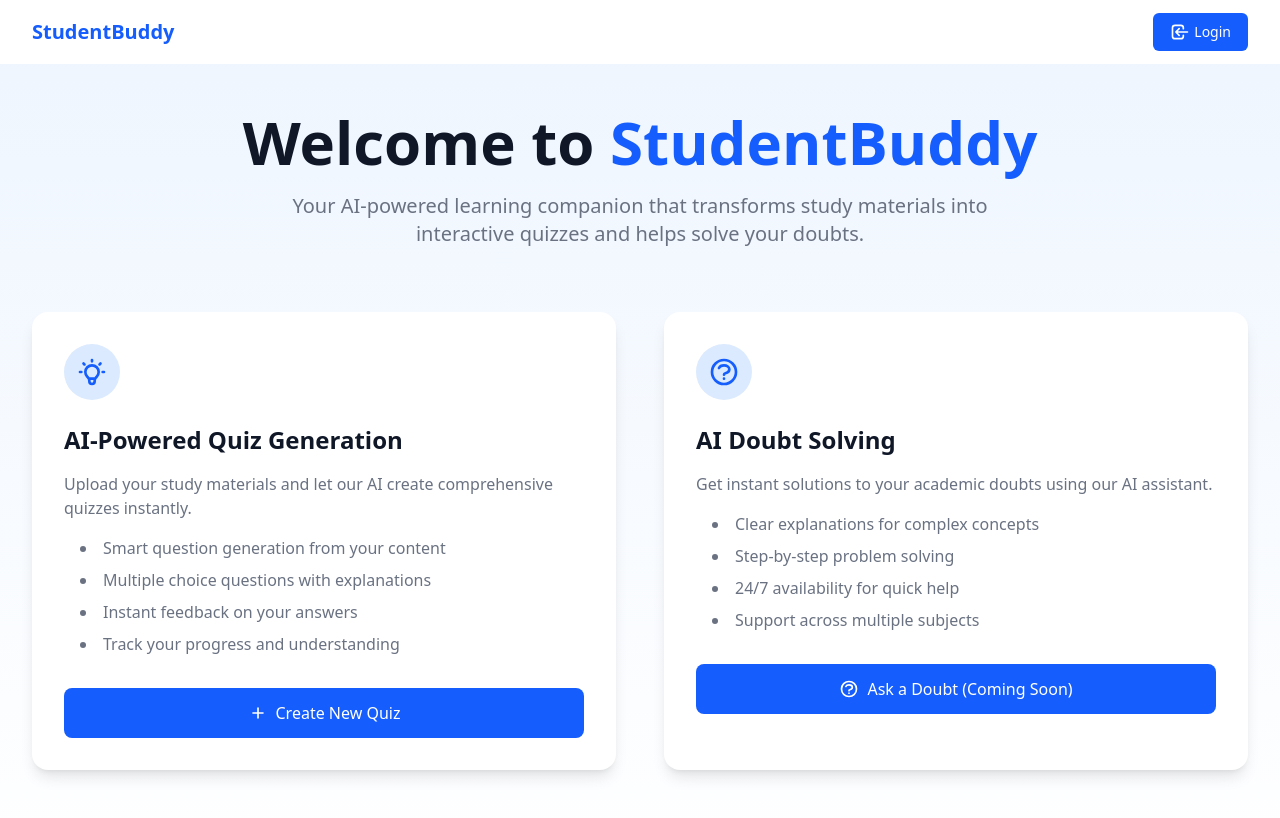
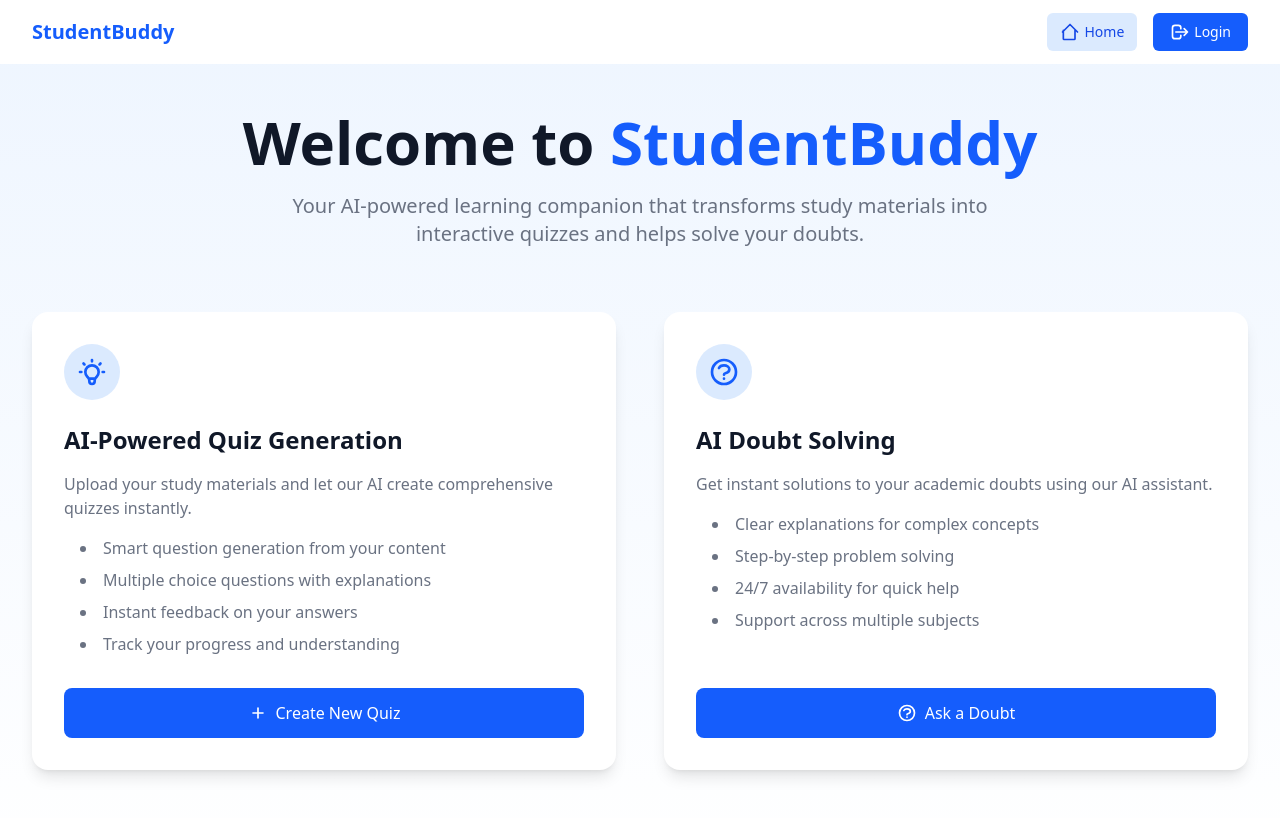
Before and after one commit to hemakesh-github/studentBuddy, a React (Vite) app in the folder frontend/: page / in a window 1280 px wide. Shown: the top 818 px of the page. Built offline with nearby package versions, Linux system fonts and the light colour scheme.

Commit message:
done the doubt solving feature

```diff
--- a/frontend/src/components/Home.jsx
+++ b/frontend/src/components/Home.jsx
@@ -59,14 +59,14 @@ function Home() {
                     </div>
 
                     {/* Doubt Solving Feature */}
-                    <div className="bg-white rounded-2xl shadow-lg hover:shadow-xl transition-shadow p-8">
+                    <div className="bg-white rounded-2xl shadow-lg hover:shadow-xl transition-shadow p-8 flex flex-col h-full">
                         <div className="w-14 h-14 rounded-full bg-blue-100 flex items-center justify-center mb-6">
                             <svg className="w-8 h-8 text-blue-600" fill="none" stroke="currentColor" viewBox="0 0 24 24">
                                 <path strokeLinecap="round" strokeLinejoin="round" strokeWidth="2" d="M8.228 9c.549-1.165 2.03-2 3.772-2 2.21 0 4 1.343 4 3 0 1.4-1.278 2.575-3.006 2.907-.542.104-.994.54-.994 1.093m0 3h.01M21 12a9 9 0 11-18 0 9 9 0 0118 0z" />
                             </svg>
                         </div>
                         <h2 className="text-2xl font-bold text-gray-900 mb-4">AI Doubt Solving</h2>
-                        <div className="space-y-4 mb-8 text-gray-500">
+                        <div className="space-y-4 text-gray-500 flex-1">
                             <p>Get instant solutions to your academic doubts using our AI assistant.</p>
                             <ul className="list-disc list-inside space-y-2 ml-4">
                                 <li>Clear explanations for complex concepts</li>
@@ -77,12 +77,12 @@ function Home() {
                         </div>
                         <button
                             onClick={handleDoubtSolving}
-                            className="w-full flex items-center justify-center px-6 py-3 border border-transparent text-base font-medium rounded-lg text-white bg-blue-600 hover:bg-blue-700 focus:outline-none focus:ring-2 focus:ring-offset-2 focus:ring-blue-500 transition-colors duration-200"
+                            className="mt-8 w-full flex items-center justify-center px-6 py-3 border border-transparent text-base font-medium rounded-lg text-white bg-blue-600 hover:bg-blue-700 focus:outline-none focus:ring-2 focus:ring-offset-2 focus:ring-blue-500 transition-colors duration-200"
                         >
                             <svg className="w-5 h-5 mr-2" fill="none" stroke="currentColor" viewBox="0 0 24 24">
                                 <path strokeLinecap="round" strokeLinejoin="round" strokeWidth="2" d="M8.228 9c.549-1.165 2.03-2 3.772-2 2.21 0 4 1.343 4 3 0 1.4-1.278 2.575-3.006 2.907-.542.104-.994.54-.994 1.093m0 3h.01M21 12a9 9 0 11-18 0 9 9 0 0118 0z" />
                             </svg>
-                            Ask a Doubt (Coming Soon)
+                            Ask a Doubt
                         </button>
                     </div>
                 </div>
--- a/frontend/src/components/Navbar.jsx
+++ b/frontend/src/components/Navbar.jsx
@@ -24,16 +24,38 @@ const Navbar = () => {
         <nav className="bg-white shadow-md">
             <div className="max-w-7xl mx-auto px-4 sm:px-6 lg:px-8">
                 <div className="flex justify-between items-center h-16">
-                    <div className="flex items-center">
+                    <div className="flex items-center space-x-6">
                         <h1
                             onClick={() => navigate('/')}
                             className="text-xl font-bold text-blue-600 cursor-pointer"
                         >
                             StudentBuddy
                         </h1>
+
                     </div>
 
                     <div className="flex items-center space-x-4">
+                        {/* Home Button */}
+                        <button
+                            onClick={() => navigate('/')}
+                            className="inline-flex items-center px-3 py-2 border border-transparent
+                                       text-sm font-medium rounded-md text-blue-700 bg-blue-100
+                                       hover:bg-blue-200 focus:outline-none focus:ring-2
+                                       focus:ring-offset-2 focus:ring-blue-500 transition"
+                        >
+                            <svg
+                                className="h-5 w-5 mr-1"
+                                fill="none"
+                                strokeLinecap="round"
+                                strokeLinejoin="round"
+                                strokeWidth="2"
+                                viewBox="0 0 24 24"
+                                stroke="currentColor"
+                            >
+                                <path d="M3 12l9-9 9 9M4 10v10a1 1 0 001 1h3m10-11v10a1 1 0 01-1 1h-3m-6 0h6" />
+                            </svg>
+                            Home
+                        </button>
                         {location.pathname !== '/' && (
                             <button
                                 onClick={handleBack}
@@ -74,7 +96,7 @@ const Navbar = () => {
                                     viewBox="0 0 24 24"
                                     stroke="currentColor"
                                 >
-                                    <path d="M17 16l4-4m0 0l-4-4m4 4H7m6 4v1a3 3 0 01-3 3H6a3 3 0 01-3-3V7a3 3 0 013-3h4a3 3 0 013 3v1" />
+                                    <path d="M11 16l-4-4m0 0l4-4m-4 4h14m-5 4v1a3 3 0 01-3 3H6a3 3 0 01-3-3V7a3 3 0 013-3h7a3 3 0 013 3v1" />
                                 </svg>
                                 Logout
                             </button>
@@ -95,7 +117,8 @@ const Navbar = () => {
                                     viewBox="0 0 24 24"
                                     stroke="currentColor"
                                 >
-                                    <path d="M11 16l-4-4m0 0l4-4m-4 4h14m-5 4v1a3 3 0 01-3 3H6a3 3 0 01-3-3V7a3 3 0 013-3h7a3 3 0 013 3v1" />
+                                                                        <path d="M17 16l4-4m0 0l-4-4m4 4H7m6 4v1a3 3 0 01-3 3H6a3 3 0 01-3-3V7a3 3 0 013-3h4a3 3 0 013 3v1" />
+
                                 </svg>
                                 Login
                             </button>
```
